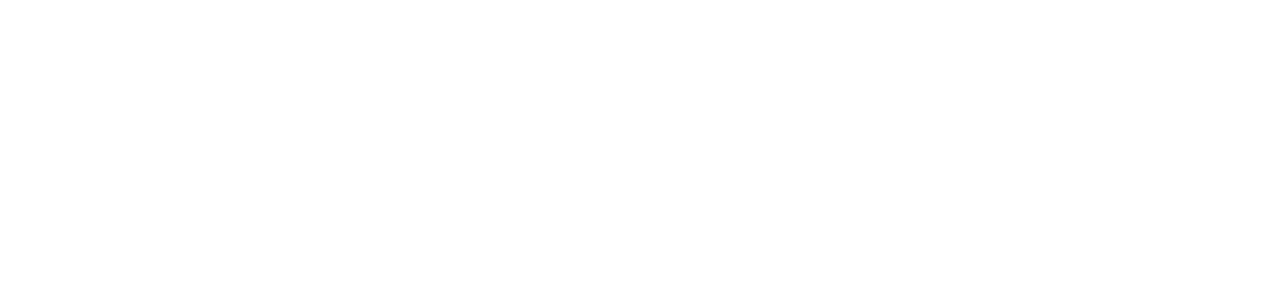
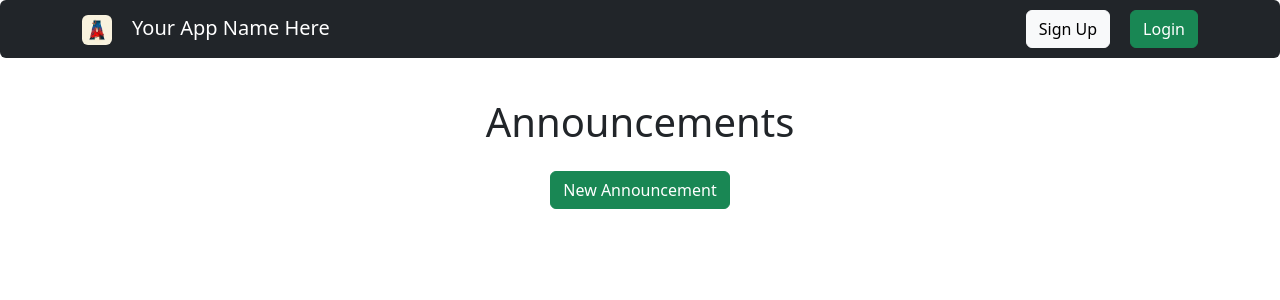
Before and after one commit to RGertze/Unity_UNESCO-UIA-Hackathon, a React (Create React App) app: page /announcements in a window 1280 px wide. Before the commit this address had no page. Shown: the top 300 px of the page. Built offline with nearby package versions, Linux system fonts and the light colour scheme.

Commit message:
added anouncements page. put back navbar

```diff
--- a/package.json
+++ b/package.json
@@ -8,12 +8,17 @@
     "@testing-library/user-event": "^13.5.0",
     "axios": "^1.1.3",
     "bootstrap": "^5.2.2",
+    "dompurify": "^2.4.1",
+    "draft-convert": "^2.1.13",
+    "draft-js": "^0.11.7",
+    "draftjs-to-html": "^0.9.1",
     "firebase": "^9.14.0",
     "react": "^18.2.0",
     "react-arc-progress": "^1.0.2",
     "react-bootstrap": "^2.6.0",
     "react-bootstrap-icons": "^1.9.1",
     "react-dom": "^18.2.0",
+    "react-draft-wysiwyg": "^1.15.0",
     "react-router-dom": "^6.4.3",
     "react-scripts": "5.0.1",
     "recharts": "^2.1.16",
--- a/src/App.js
+++ b/src/App.js
@@ -6,6 +6,7 @@
 import { useState } from 'react';
 import { SignUp } from './components/sign-up/signup';
 import { initializeApp } from "firebase/app";
+import { Announcements } from './components/announcements/announcements';
 
 function App() {
 
@@ -15,12 +16,15 @@
     <BrowserRouter>
       <div className="App">
 
-        {/* <NavigationBar loggedIn={loggedIn} logout={() => setLoggedIn(false)} /> */}
+        {
+          <NavigationBar loggedIn={loggedIn} logout={() => setLoggedIn(false)} />
+        }
 
         <Routes>
           <Route path="/" element={<Login login={setLoggedIn} />} />
           <Route path="/register" element={<SignUp />} />
           <Route path="/home" element={<Dashboard />} />
+          <Route path="/announcements" element={<Announcements />} />
         </Routes>
       </div>
     </BrowserRouter>
--- /dev/null
+++ b/src/components/announcements/announcements.css
@@ -0,0 +1,24 @@
+.announcements-page {
+    width: 100%;
+    min-height: 100vh;
+    height: fit-content;
+    padding: 20px;
+}
+
+.announcement-btns {
+    justify-content: center;
+    margin-bottom: 10px;
+}
+
+.announcements-editor {
+    width: 80%;
+    margin-top: 20px;
+    margin-bottom: 20px;
+    padding: 10px;
+    background-color: #fefefe;
+}
+
+.announcement {
+    width: 80%;
+    margin-bottom: 20px;
+}
--- /dev/null
+++ b/src/components/announcements/announcements.jsx
@@ -0,0 +1,85 @@
+import { convertToRaw, EditorState } from "draft-js";
+import { useState } from "react";
+import { Button } from "react-bootstrap";
+import { Editor } from "react-draft-wysiwyg";
+import { convertToHTML } from 'draft-convert';
+import draftToHtml from "draftjs-to-html";
+import DOMPurify from 'dompurify';
+
+import "./announcements.css";
+
+export const Announcements = (props) => {
+
+    const [editorState, setEditorState] = useState(EditorState.createEmpty());
+
+    const [adding, setAdding] = useState(false);
+
+    const [posts, setPosts] = useState([]);
+
+    const savePost = async () => {
+        // let currentContentAsHTML = convertToHTML(editorState.getCurrentContent());
+        let currentContentAsHTML = draftToHtml(convertToRaw(editorState.getCurrentContent()));
+        let html = createMarkup(currentContentAsHTML);
+        console.log(html);
+
+        let newPosts = posts.splice(0);
+        newPosts.push(html);
+        setPosts(newPosts);
+        setAdding(false);
+        setEditorState(EditorState.createEmpty());
+    }
+
+    const createMarkup = (html) => {
+        return {
+            __html: DOMPurify.sanitize(html)
+        }
+    }
+
+    return (
+        <div className="announcements-page">
+            <h1 style={{ margin: "20px", marginBottom: "25px" }}>Announcements</h1>
+            <div className="announcement-btns vert-flex">
+                <Button variant='success' onClick={() => {
+                    if (!adding)
+                        setAdding(true);
+                    else {
+                        savePost();
+                    }
+                }}>{adding ? "Save" : "New Announcement"}</Button>
+                {
+                    adding &&
+                    <Button variant='light' onClick={() => {
+                        setAdding(false);
+                        setEditorState(EditorState.createEmpty());
+                    }}>Cancel</Button>
+                }
+            </div>
+            {
+                adding &&
+                <div className="hor-center border rounded announcements-editor">
+                    <Editor
+                        toolbarStyle={{
+                            position: "sticky",
+                            top: 0,
+                            zIndex: 1000
+                        }}
+                        editorState={editorState}
+                        editorClassName="border"
+                        onEditorStateChange={(state) => setEditorState(state)}
+                    />
+                </div>
+            }
+
+            <div>
+                {
+                    posts.map((post, index) => {
+                        return (
+                            <div className="border hor-center rounded announcement" key={index} dangerouslySetInnerHTML={post}>
+                            </div>
+                        );
+                    })
+                }
+            </div>
+        </div>
+    );
+}
--- a/src/components/navbar/navbar.jsx
+++ b/src/components/navbar/navbar.jsx
@@ -11,7 +11,7 @@
     const navigate = useNavigate();
 
     return (
-        <Navbar style={{ marginBottom: "30px" }} className="rounded" bg="dark" expand="lg" onToggle={setToggled}>
+        <Navbar className="rounded" bg="dark" expand="lg" onToggle={setToggled}>
             <Container>
                 <Navbar.Toggle />
                 <Navbar.Brand style={{ color: "white" }}>
@@ -21,9 +21,14 @@
                 <Navbar.Collapse>
                     {
                         props.loggedIn &&
-                        <Nav>
-                            <NavLink to="/home" as={Link} style={{ color: "white" }}>Home</NavLink>
-                        </Nav>
+                        <>
+                            <Nav>
+                                <NavLink to="/home" as={Link} style={{ color: "white" }}>Home</NavLink>
+                            </Nav>
+                            <Nav>
+                                <NavLink to="/announcements" as={Link} style={{ color: "white" }}>Announcements</NavLink>
+                            </Nav>
+                        </>
                     }
                 </Navbar.Collapse>
                 <Navbar.Collapse className="justify-content-end">
@@ -43,7 +48,7 @@
                                 signOut(auth).then(() => {
                                     navigate("/");
                                 }).catch((error) => {
-                                // An error happened.
+                                    // An error happened.
                                 });
                                 navigate("/");
                             }}>Logout</Button>
--- a/src/index.js
+++ b/src/index.js
@@ -3,15 +3,16 @@
 import './index.css';
 import App from './App';
 import reportWebVitals from './reportWebVitals';
+import { render } from "react-dom";                 // add this
 import 'bootstrap/dist/css/bootstrap.min.css';
+import "react-draft-wysiwyg/dist/react-draft-wysiwyg.css";
+
 
 
 
 const root = ReactDOM.createRoot(document.getElementById('root'));
 root.render(
-  <React.StrictMode>
-    <App />
-  </React.StrictMode>
+  <App />
 );
 
 // If you want to start measuring performance in your app, pass a function
```
Also changed, not shown: 1 other file (tests, documents, lock files or other folders).
